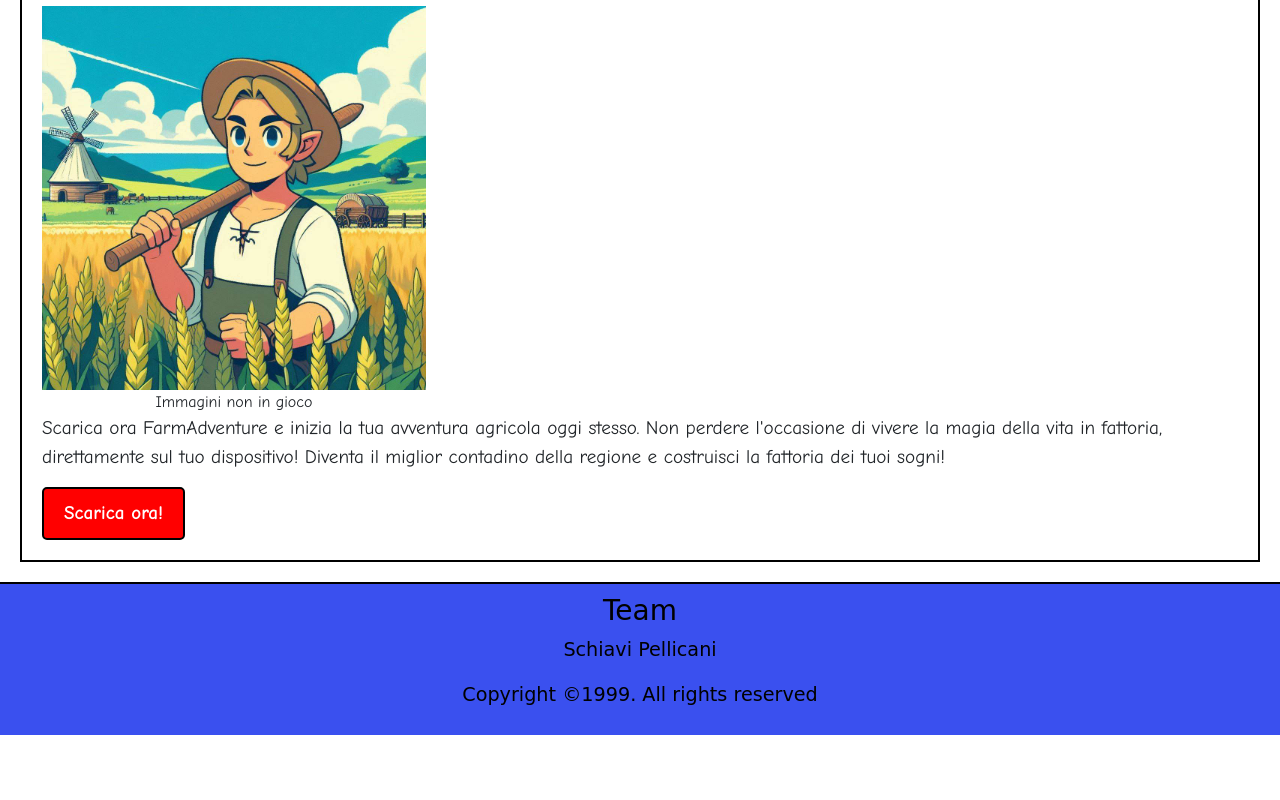
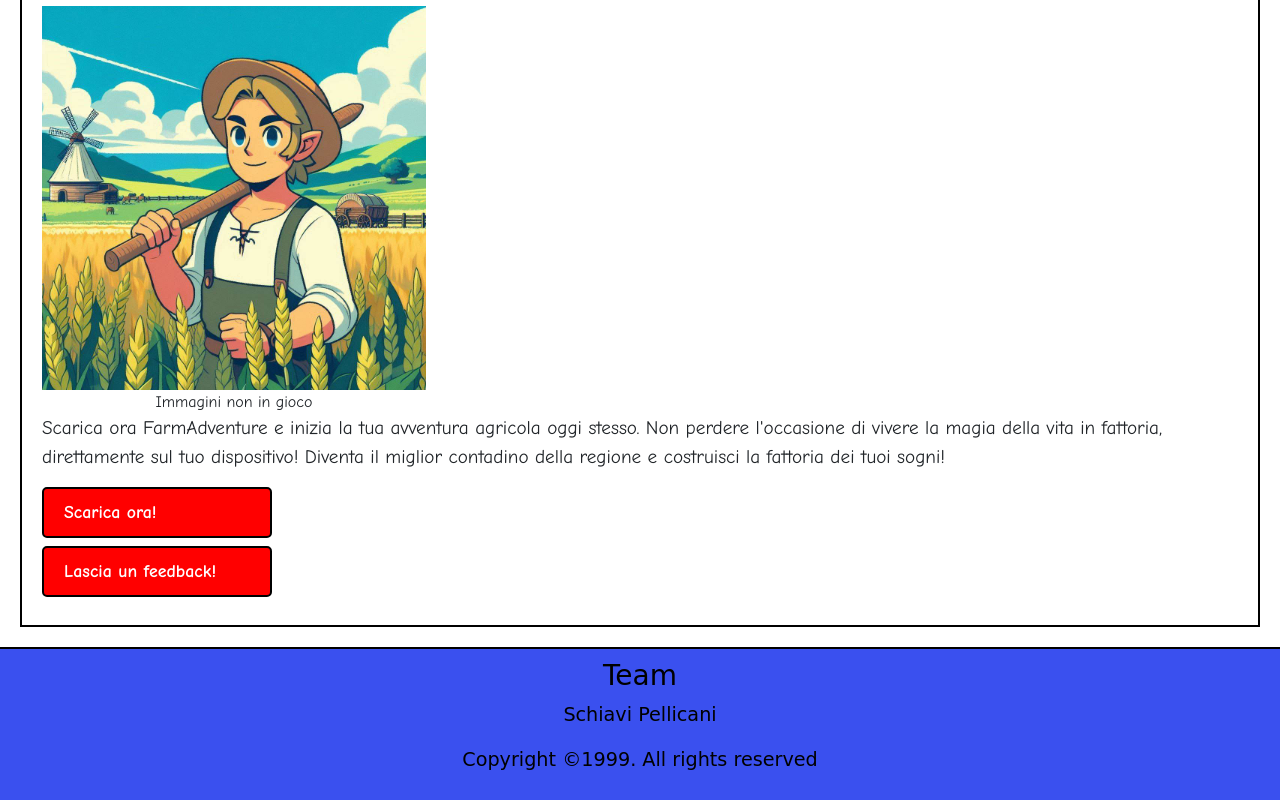
Before and after one commit to SchiavoniDaniele/farmAdventure, a plain HTML site: page index.html in a window 1280 px wide. Shown: the part 1595-2395 px from the top of the page. Before the commit the page ends 2330 px from the top, so only its background shows below. Drawn offline with nearby package versions, Linux system fonts and the light colour scheme; a web font is replaced by a local one.

Commit message:
Aggiunto modulo feedback

```diff
--- a/index.html
+++ b/index.html
@@ -65,7 +65,8 @@
             Non perdere l'occasione di vivere la magia della vita in fattoria, direttamente sul tuo dispositivo!
             Diventa il miglior contadino della regione e costruisci la fattoria dei tuoi sogni!
         </p>
-        <a class="downloadButton" href="src/farmAdventure.jar" download="farmAdventure">Scarica ora!</a>
+        <a class="downloadButton" href="src/farmAdventure.jar" download="farmAdventure">Scarica ora!</a><br />
+        <a class="downloadButton" href="https://forms.gle/hdvJKpokT939uSEF6">Lascia un feedback!</a>
     </main>
     <footer>
         <h3>Team</h3>
--- a/src/style.css
+++ b/src/style.css
@@ -94,11 +94,13 @@ ul {
     background-color: #ff0000;
     color: #ffffff;
     padding: 10px 20px;
+    margin-bottom:8px;
     text-decoration: none;
     font-weight: bold;
     border-radius: 5px;
     border: 2px solid #000000;
-    font-size: 1.2em;
+    font-size: 1.4vw;
+    width:18vw;
 
 }
 
```
Also changed, not shown: 1 other file.
